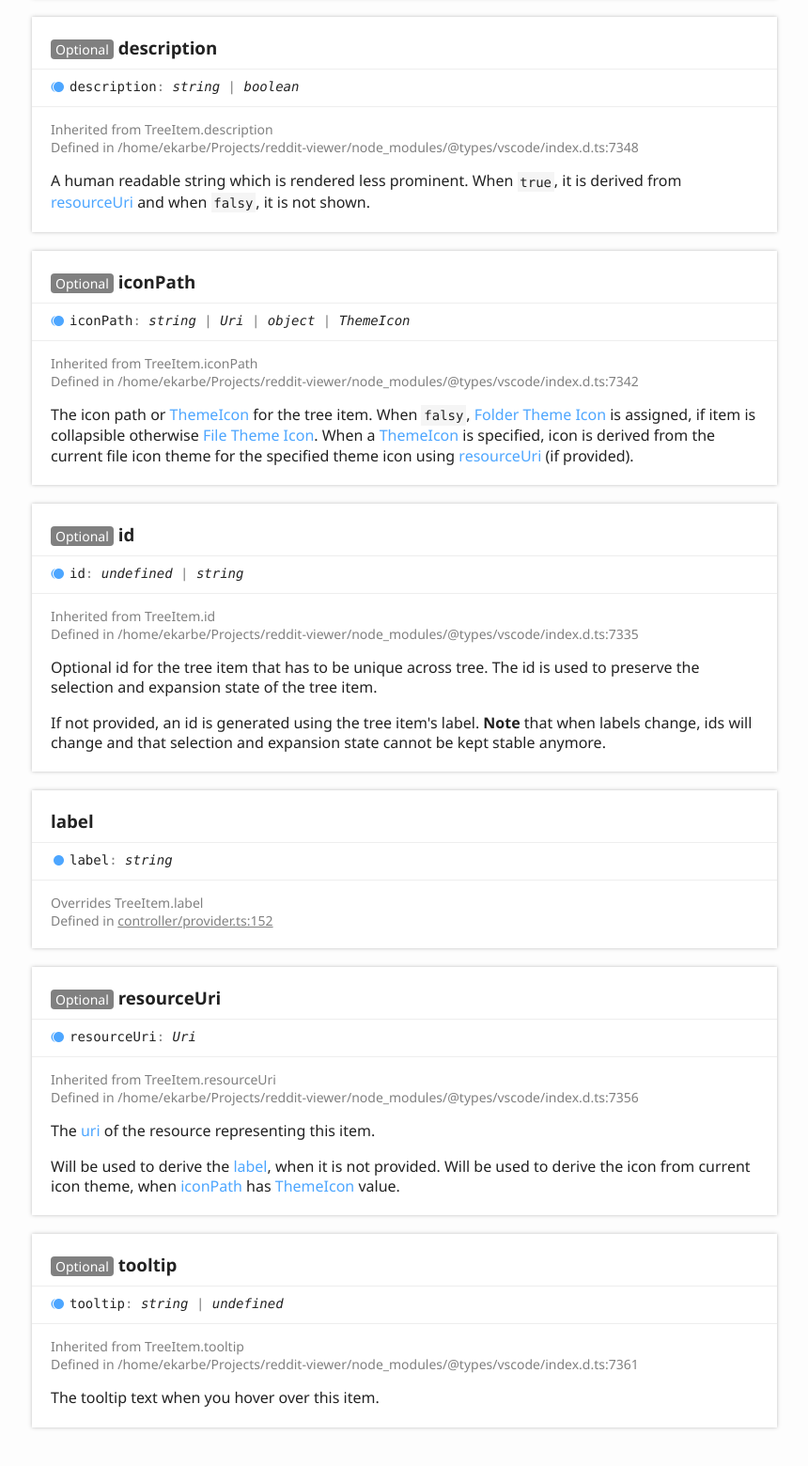
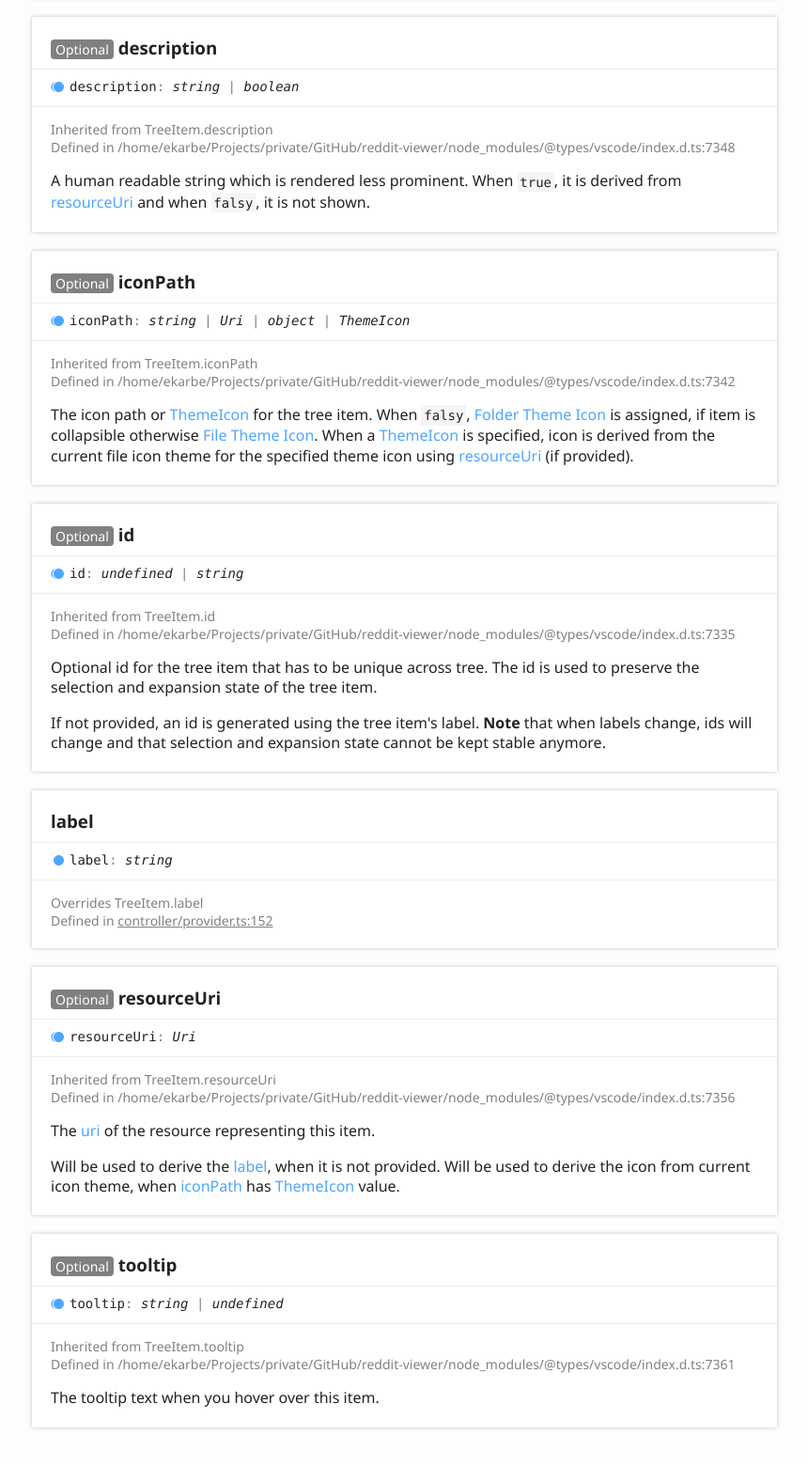
Before and after one commit to ekarbe/reddit-viewer, a website built with webpack: page docs/classes/article.html in a window 1280 px wide. Shown: the part 2544-4104 px from the top of the page at 94% size, without its empty margins (6-866 px from the left). Built offline with nearby package versions, Linux system fonts and the light colour scheme.

```diff
--- a/docs/classes/article.html
+++ b/docs/classes/article.html
@@ -166,7 +166,7 @@
 					<aside class="tsd-sources">
 						<p>Inherited from TreeItem.collapsibleState</p>
 						<ul>
-							<li>Defined in /home/ekarbe/Projects/reddit-viewer/node_modules/@types/vscode/index.d.ts:7371</li>
+							<li>Defined in /home/ekarbe/Projects/private/GitHub/reddit-viewer/node_modules/@types/vscode/index.d.ts:7371</li>
 						</ul>
 					</aside>
 					<div class="tsd-comment tsd-typography">
@@ -193,7 +193,7 @@
 					<aside class="tsd-sources">
 						<p>Inherited from TreeItem.contextValue</p>
 						<ul>
-							<li>Defined in /home/ekarbe/Projects/reddit-viewer/node_modules/@types/vscode/index.d.ts:7391</li>
+							<li>Defined in /home/ekarbe/Projects/private/GitHub/reddit-viewer/node_modules/@types/vscode/index.d.ts:7391</li>
 						</ul>
 					</aside>
 					<div class="tsd-comment tsd-typography">
@@ -221,7 +221,7 @@
 					<aside class="tsd-sources">
 						<p>Inherited from TreeItem.description</p>
 						<ul>
-							<li>Defined in /home/ekarbe/Projects/reddit-viewer/node_modules/@types/vscode/index.d.ts:7348</li>
+							<li>Defined in /home/ekarbe/Projects/private/GitHub/reddit-viewer/node_modules/@types/vscode/index.d.ts:7348</li>
 						</ul>
 					</aside>
 					<div class="tsd-comment tsd-typography">
@@ -238,7 +238,7 @@
 					<aside class="tsd-sources">
 						<p>Inherited from TreeItem.iconPath</p>
 						<ul>
-							<li>Defined in /home/ekarbe/Projects/reddit-viewer/node_modules/@types/vscode/index.d.ts:7342</li>
+							<li>Defined in /home/ekarbe/Projects/private/GitHub/reddit-viewer/node_modules/@types/vscode/index.d.ts:7342</li>
 						</ul>
 					</aside>
 					<div class="tsd-comment tsd-typography">
@@ -256,7 +256,7 @@
 					<aside class="tsd-sources">
 						<p>Inherited from TreeItem.id</p>
 						<ul>
-							<li>Defined in /home/ekarbe/Projects/reddit-viewer/node_modules/@types/vscode/index.d.ts:7335</li>
+							<li>Defined in /home/ekarbe/Projects/private/GitHub/reddit-viewer/node_modules/@types/vscode/index.d.ts:7335</li>
 						</ul>
 					</aside>
 					<div class="tsd-comment tsd-typography">
@@ -284,7 +284,7 @@
 					<aside class="tsd-sources">
 						<p>Inherited from TreeItem.resourceUri</p>
 						<ul>
-							<li>Defined in /home/ekarbe/Projects/reddit-viewer/node_modules/@types/vscode/index.d.ts:7356</li>
+							<li>Defined in /home/ekarbe/Projects/private/GitHub/reddit-viewer/node_modules/@types/vscode/index.d.ts:7356</li>
 						</ul>
 					</aside>
 					<div class="tsd-comment tsd-typography">
@@ -302,7 +302,7 @@
 					<aside class="tsd-sources">
 						<p>Inherited from TreeItem.tooltip</p>
 						<ul>
-							<li>Defined in /home/ekarbe/Projects/reddit-viewer/node_modules/@types/vscode/index.d.ts:7361</li>
+							<li>Defined in /home/ekarbe/Projects/private/GitHub/reddit-viewer/node_modules/@types/vscode/index.d.ts:7361</li>
 						</ul>
 					</aside>
 					<div class="tsd-comment tsd-typography">
```
Also changed, not shown: package.json (+58 -0 lines).
